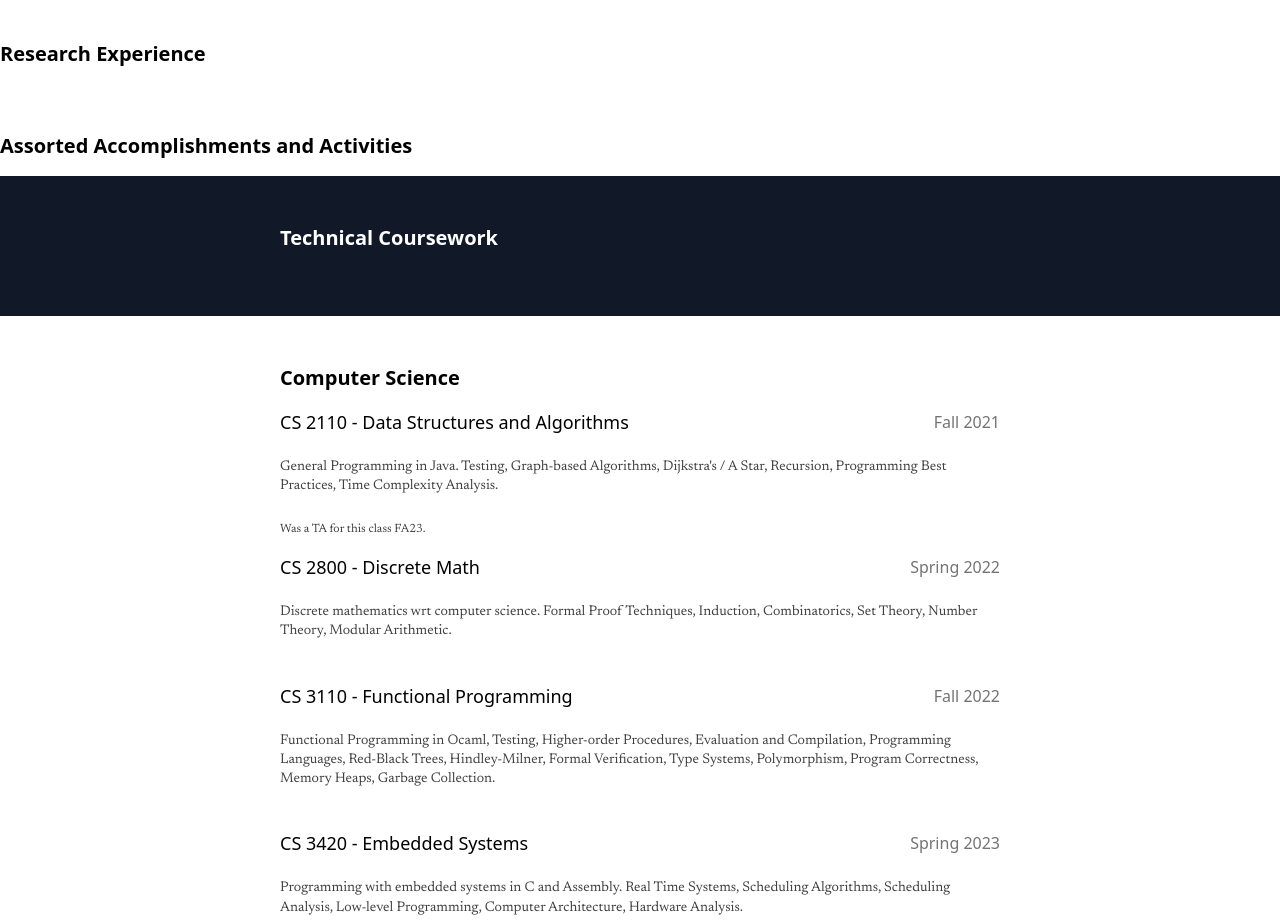
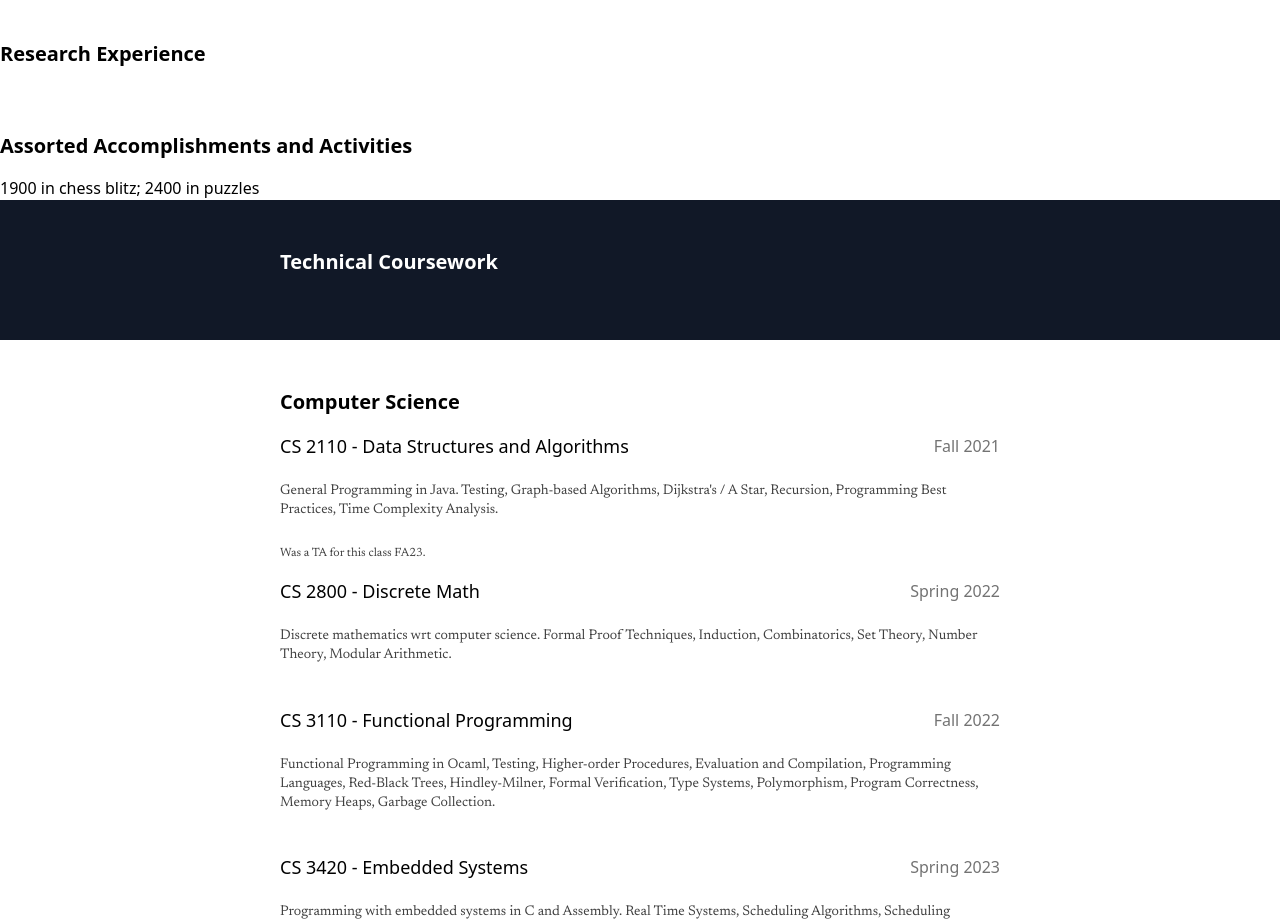
Before and after one commit to bryant-har/bryanthar.com, a Next.js app in the folder MatXi/: page /about/resume in a window 1280 px wide. Shown: the part 1100-2023 px from the top of the page. Built offline with nearby package versions, Linux system fonts and the light colour scheme.

Commit message:
add icons

```diff
--- a/MatXi/src/pages/about/resume/index.js
+++ b/MatXi/src/pages/about/resume/index.js
@@ -46,15 +46,15 @@ export default function Writing() {
       <h2 class="heading">Research Experience</h2>
     </section>
 
-    <h1 className="heading">Assorted Accomplishments and Activities</h1>
-    {/* Nationally Certified EMT DURING COVID */}
-    {/* 1590/1600 SAT, top 1% of class */}
-    {/* todo */}
-    {/* Blog Stuff */}
-    {/* Fun Facts */}
-    {/* Notes */}
-    {/* Classes Taken And Notes For those classes */}
-    {/* Make tabs like Geoff */}
+    <section><h1 className="heading">Assorted Accomplishments and Activities</h1>
+      <ul>
+        {data.random.map((item, index) => <li key={index} className='flex'>
+          <div>{item.title}</div>
+          <div class="flex-grow: 1 align-self: center border-bottom: 1px dashed"></div>
+          <div>{item.desc}</div>
+        </li>)}
+      </ul>
+    </section >
 
 
 
--- a/MatXi/src/static/Header.js
+++ b/MatXi/src/static/Header.js
@@ -2,7 +2,6 @@ import { useState, useEffect } from 'react';
 import Link from 'next/link';
 import { useRouter } from 'next/router';
 import { GithubIcon } from 'lucide-react';
-import Lichess from './lichess.svg';
 
 const links = [
   { name: "projects", href: "/about/projects" },
```
Also changed, not shown: MatXi/public/static/2Faux.png (added), 1 other file (tests, documents, lock files or other folders).
